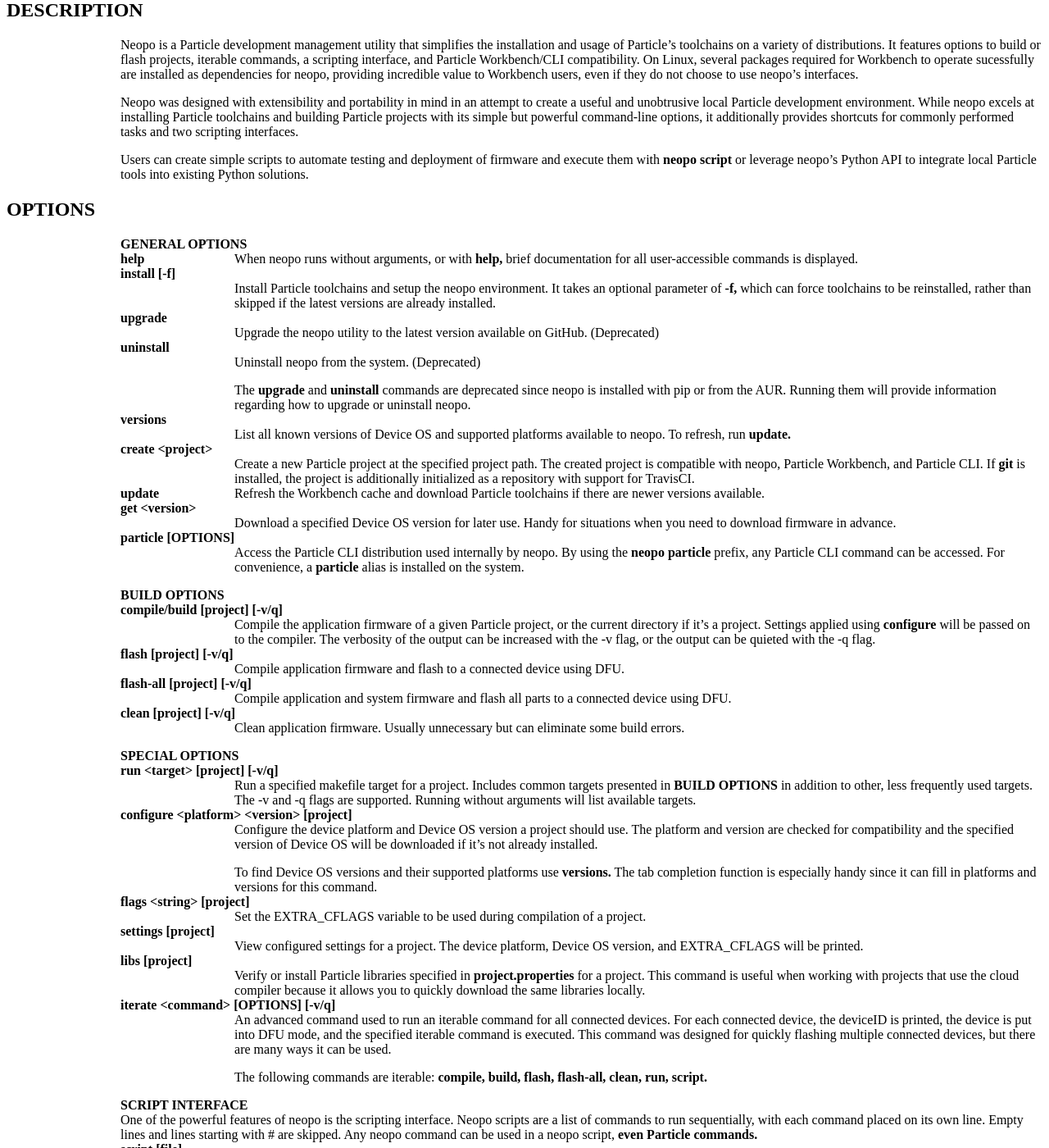
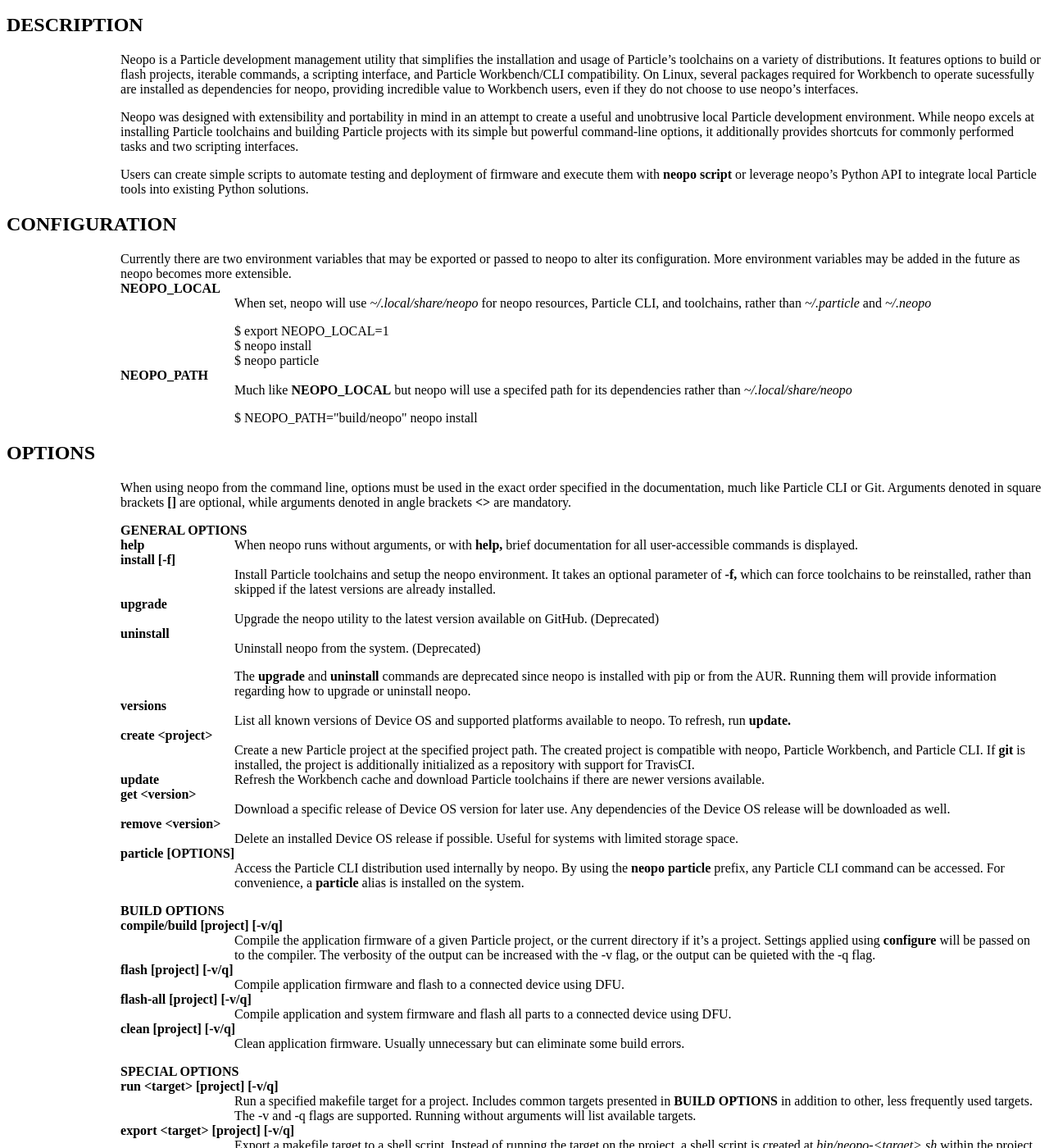
Before and after one commit to nrobinson2000/neopo.xyz, a Jekyll site: the page docs/neopo.html, which Jekyll copies as it is, in a window 1280 px wide and 1400 px high, scrolled down 496 px. Shown: the whole window at 82% size. Built offline with Jekyll 4.4.1, drawn with Linux system fonts in a browser that asks for light colours; some of the changed text lies outside the part shown.

Commit message:
update manpage at 19:14 of 2020-12-28

```diff
--- a/docs/neopo.html
+++ b/docs/neopo.html
@@ -1,5 +1,5 @@
 <!-- Creator     : groff version 1.22.4 -->
-<!-- CreationDate: Sun Dec 20 19:43:51 2020 -->
+<!-- CreationDate: Mon Dec 28 19:09:27 2020 -->
 <!DOCTYPE html PUBLIC "-//W3C//DTD HTML 4.01 Transitional//EN"
 "http://www.w3.org/TR/html4/loose.dtd">
 <html>
@@ -23,6 +23,7 @@
 <a href="#NAME">NAME</a><br>
 <a href="#SYNOPSIS">SYNOPSIS</a><br>
 <a href="#DESCRIPTION">DESCRIPTION</a><br>
+<a href="#CONFIGURATION">CONFIGURATION</a><br>
 <a href="#OPTIONS">OPTIONS</a><br>
 <a href="#AUTHOR">AUTHOR</a><br>
 <a href="#COPYRIGHT">COPYRIGHT</a><br>
@@ -84,10 +85,48 @@
 leverage neopo&rsquo;s Python API to integrate local
 Particle tools into existing Python solutions.</p>
 
+<h2>CONFIGURATION
+<a name="CONFIGURATION"></a>
+</h2>
+
+
+<p style="margin-left:11%; margin-top: 1em">Currently there
+are two environment variables that may be exported or passed
+to neopo to alter its configuration. More environment
+variables may be added in the future as neopo becomes more
+extensible. <b><br>
+NEOPO_LOCAL</b></p>
+
+<p style="margin-left:22%;">When set, neopo will use
+<i>~/.local/share/neopo</i> for neopo resources, Particle
+CLI, and toolchains, rather than <i>~/.particle</i> and
+<i>~/.neopo</i></p>
+
+<p style="margin-left:22%; margin-top: 1em">$ export
+NEOPO_LOCAL=1 <br>
+$ neopo install <br>
+$ neopo particle</p>
+
+<p style="margin-left:11%;"><b>NEOPO_PATH</b></p>
+
+<p style="margin-left:22%;">Much like <b>NEOPO_LOCAL</b>
+but neopo will use a specifed path for its dependencies
+rather than <i>~/.local/share/neopo</i></p>
+
+<p style="margin-left:22%; margin-top: 1em">$
+NEOPO_PATH=&quot;build/neopo&quot; neopo install</p>
+
 <h2>OPTIONS
 <a name="OPTIONS"></a>
 </h2>
 
+
+<p style="margin-left:11%; margin-top: 1em">When using
+neopo from the command line, options must be used in the
+exact order specified in the documentation, much like
+Particle CLI or Git. Arguments denoted in square brackets
+<b>[]</b> are optional, while arguments denoted in angle
+brackets <b>&lt;&gt;</b> are mandatory.</p>
 
 <p style="margin-left:11%; margin-top: 1em"><b>GENERAL
 OPTIONS</b></p>
@@ -166,9 +205,16 @@
 
 <p style="margin-left:11%;"><b>get &lt;version&gt;</b></p>
 
-<p style="margin-left:22%;">Download a specified Device OS
-version for later use. Handy for situations when you need to
-download firmware in advance.</p>
+<p style="margin-left:22%;">Download a specific release of
+Device OS version for later use. Any dependencies of the
+Device OS release will be downloaded as well.</p>
+
+<p style="margin-left:11%;"><b>remove
+&lt;version&gt;</b></p>
+
+<p style="margin-left:22%;">Delete an installed Device OS
+release if possible. Useful for systems with limited storage
+space.</p>
 
 <p style="margin-left:11%;"><b>particle [OPTIONS]</b></p>
 
@@ -218,6 +264,16 @@
 targets. The -v and -q flags are supported. Running without
 arguments will list available targets.</p>
 
+<p style="margin-left:11%;"><b>export &lt;target&gt;
+[project] [-v/q]</b></p>
+
+<p style="margin-left:22%;">Export a makefile target to a
+shell script. Instead of running the target on the project,
+a shell script is created at
+<i>bin/neopo-&lt;target&gt;.sh</i> within the project. The
+script may be used to run the target on the project directly
+without using neopo.</p>
+
 <p style="margin-left:11%;"><b>configure &lt;platform&gt;
 &lt;version&gt; [project]</b></p>
 
@@ -229,9 +285,8 @@
 
 <p style="margin-left:22%; margin-top: 1em">To find Device
 OS versions and their supported platforms use
-<b>versions.</b> The tab completion function is especially
-handy since it can fill in platforms and versions for this
-command.</p>
+<b>versions.</b> The tab completion function can fill in
+platforms and versions for this command.</p>
 
 <p style="margin-left:11%;"><b>flags &lt;string&gt;
 [project]</b></p>
```
